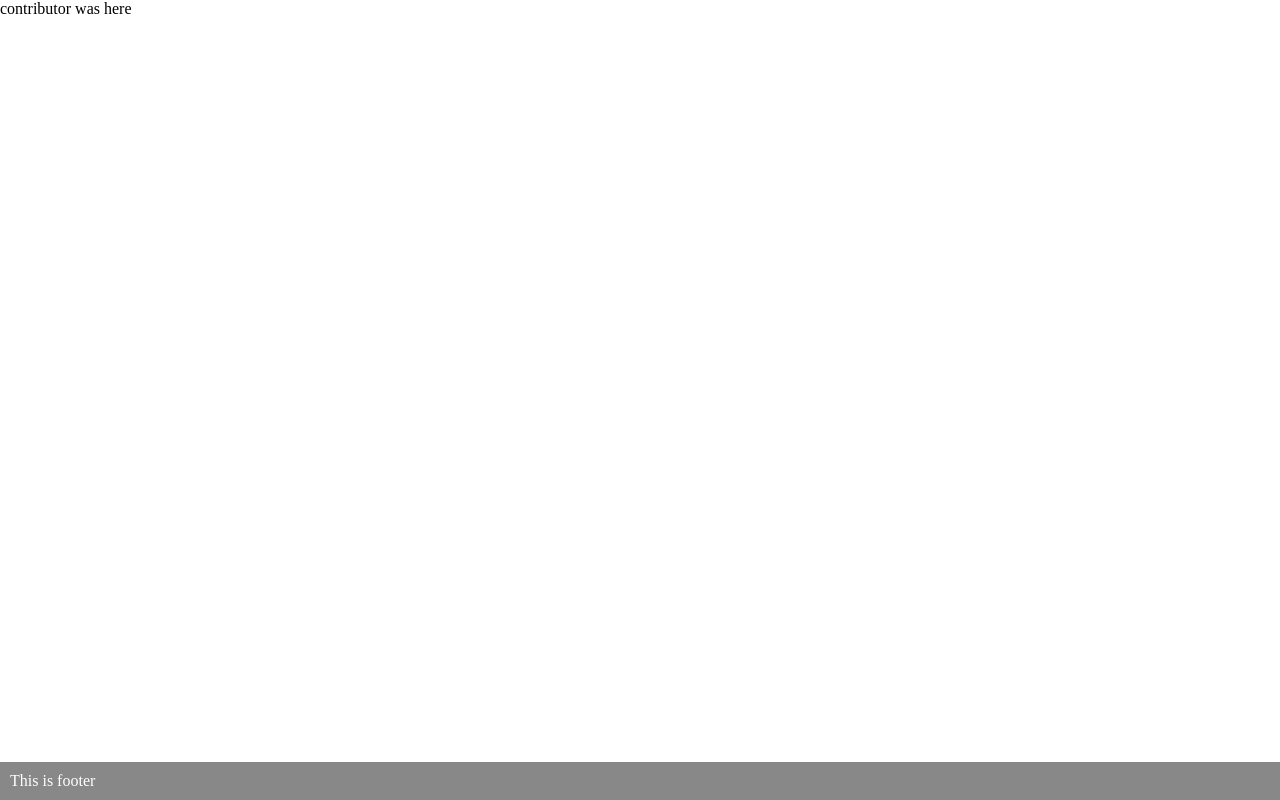
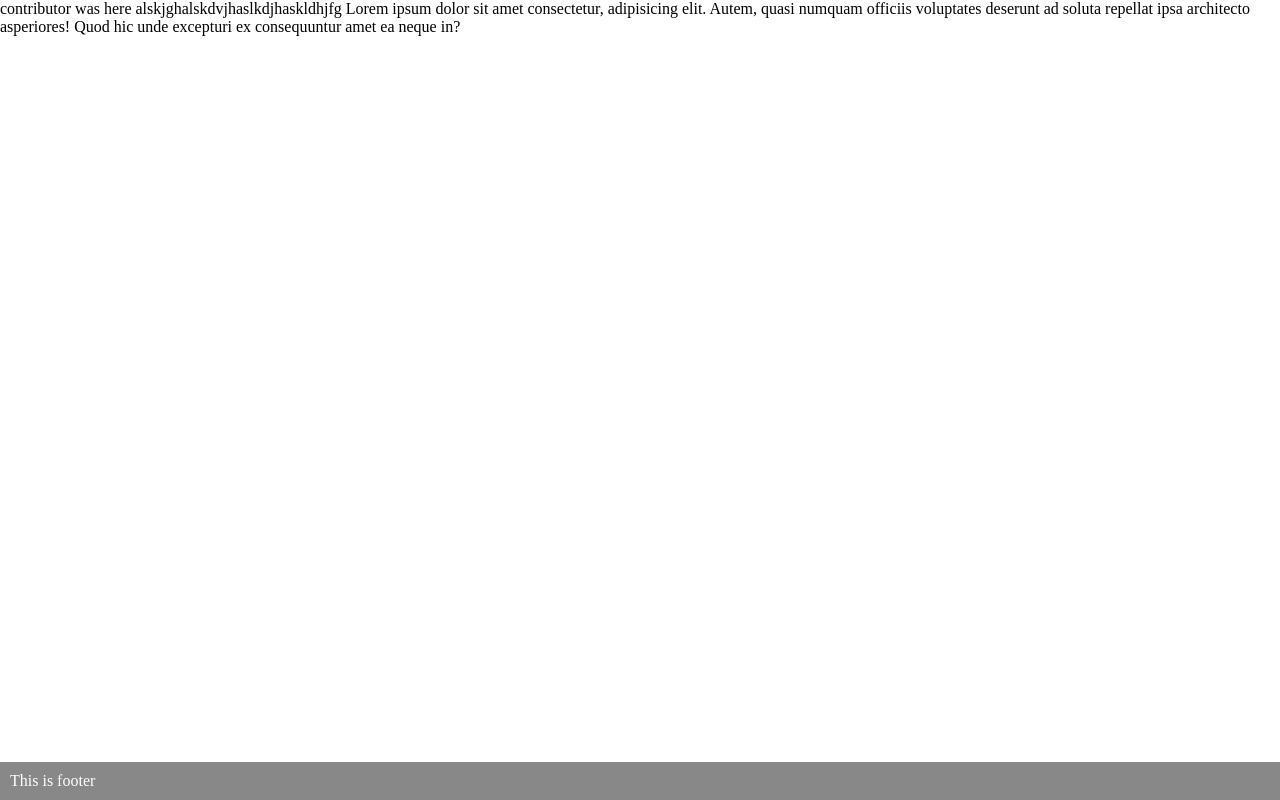
Before and after one commit to claudiaa292/Student-app, a website: page index.html in a window 1280 px wide. Drawn offline with Linux system fonts and the light colour scheme.

Commit message:
just another dev branch

```diff
--- a/index.html
+++ b/index.html
@@ -10,7 +10,12 @@
 </head>
 
 <body>
-    <main class="main">contributor was here</main>
+    <main class="main">contributor was here
+
+        alskjghalskdvjhaslkdjhaskldhjfg
+        Lorem ipsum dolor sit amet consectetur, adipisicing elit. Autem, quasi numquam officiis voluptates deserunt ad soluta repellat ipsa architecto asperiores! Quod hic unde excepturi ex consequuntur amet ea neque in?
+
+    </main>
 
     <footer class="footer">This is footer</footer>
 </body>
```
